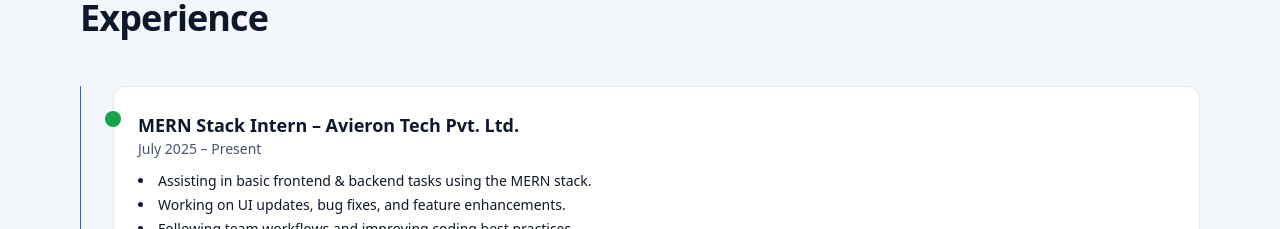
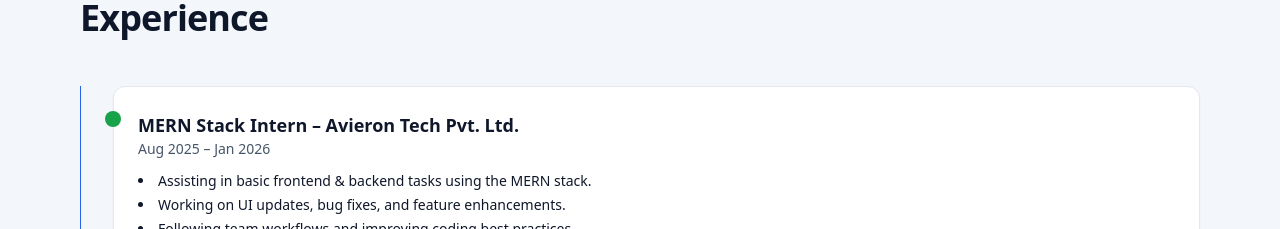
Before and after one commit to parbatikumari08/Portfolio, a React (Vite) app: page / in a window 1280 px wide. Shown: the part 2940-3169 px from the top of the page. Built offline with nearby package versions, Linux system fonts and the light colour scheme.

Commit message:
Update internship dates in Experience section

```diff
--- a/src/sections/Experience.jsx
+++ b/src/sections/Experience.jsx
@@ -33,7 +33,7 @@
             </h3>
 
             <p className="text-sm text-textMutedLight dark:text-textMutedDark mb-3">
-              July 2025 – Present
+              Aug 2025 – Jan 2026
             </p>
 
             <ul className="list-disc list-inside text-sm space-y-1">
```
